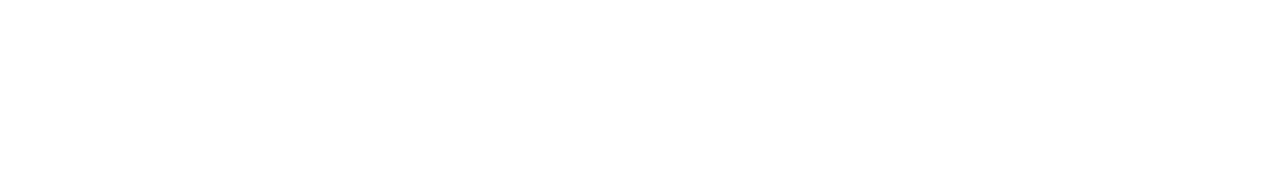
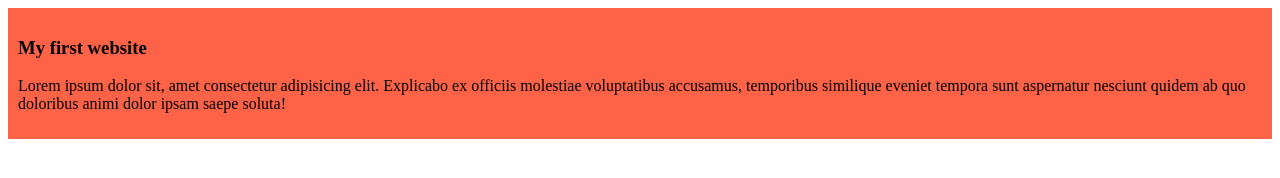
Before and after one commit to Taher143935/my-simple-website, a plain HTML site: page index.html in a window 1280 px wide. Drawn offline with Linux system fonts and the light colour scheme.

Commit message:
added the first blog

```diff
--- a/index.html
+++ b/index.html
@@ -4,8 +4,12 @@
     <meta charset="UTF-8">
     <meta name="viewport" content="width=device-width, initial-scale=1.0">
     <title>My Simple Website</title>
+    <link rel="stylesheet" href="styles/blog.css">
 </head>
 <body>
-
+    <div>
+        <h3>My first website</h3>
+        <p>Lorem ipsum dolor sit, amet consectetur adipisicing elit. Explicabo ex officiis molestiae voluptatibus accusamus, temporibus similique eveniet tempora sunt aspernatur nesciunt quidem ab quo doloribus animi dolor ipsam saepe soluta!</p>
+    </div>
 </body>
 </html>
--- /dev/null
+++ b/styles/blog.css
@@ -0,0 +1,4 @@
+div{
+    background-color: tomato;
+    padding: 10px;
+}
```
